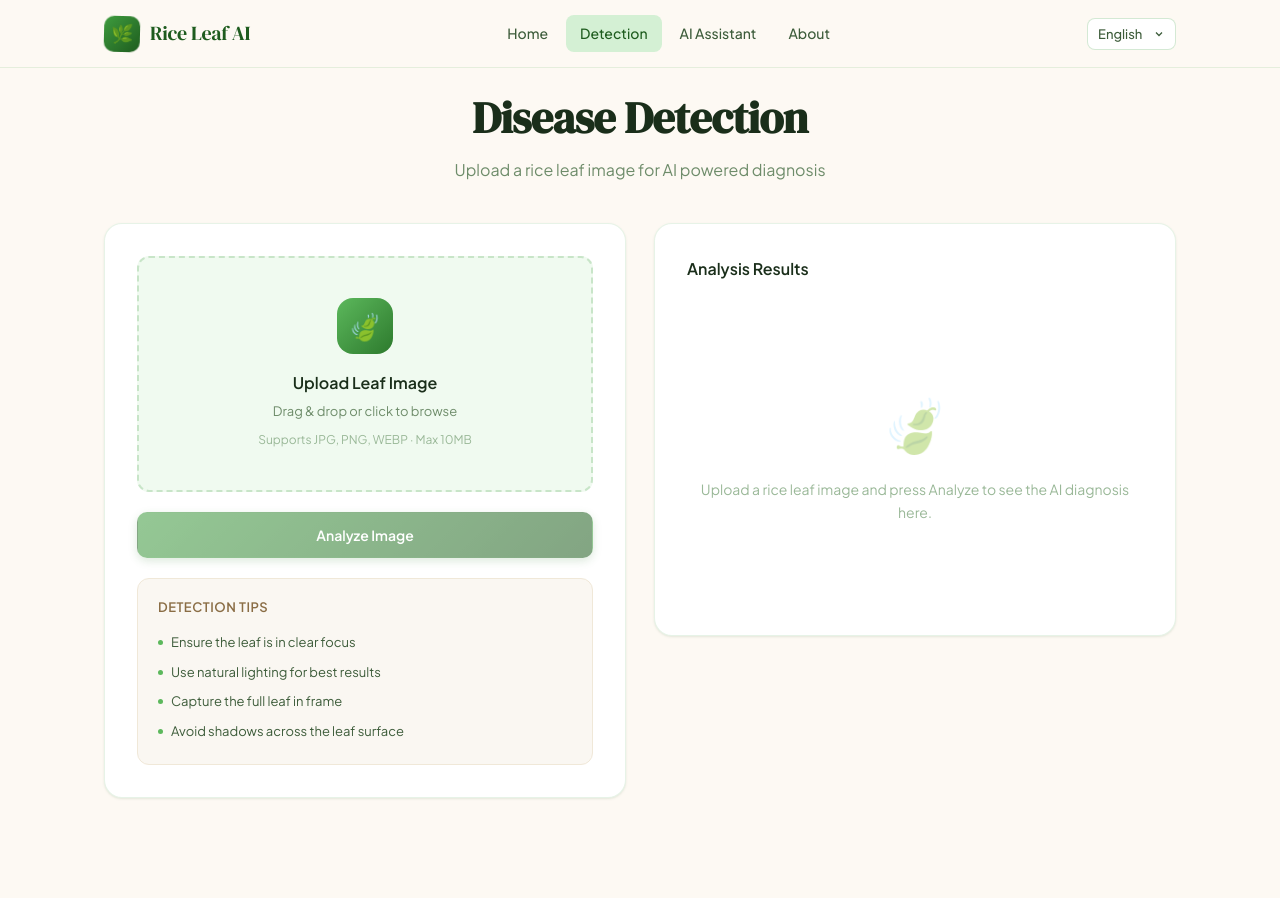
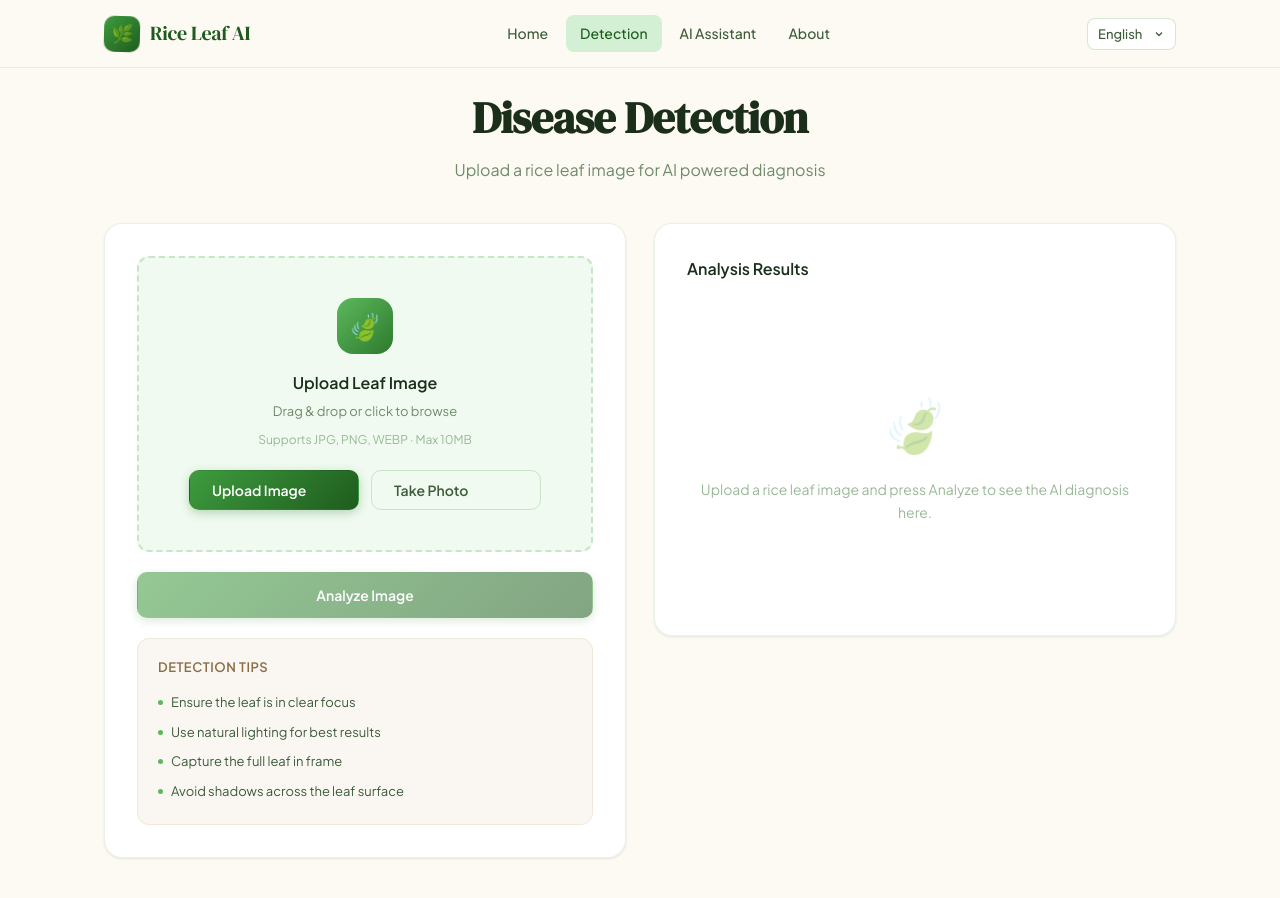
Before and after one commit to AkshayShetty7/Rice-Ai, a React (Vite) app in the folder frontend/: page /detection in a window 1280 px wide. Shown: the top 898 px of the page. Built offline with nearby package versions, Linux system fonts and the light colour scheme; no server answers.

Commit message:
Update Take photo option

```diff
--- a/frontend/src/components/ImageUpload.jsx
+++ b/frontend/src/components/ImageUpload.jsx
@@ -1,63 +1,136 @@
 import { useState, useRef } from "react";
 import { useI18n } from "../i18n";
 
-export default function ImageUpload({ setFile, hasFile, preview, onClear }) {
+export default function ImageUpload({
+  setFile,
+  hasFile,
+  preview,
+  onClear,
+}) {
   const { t } = useI18n();
+
   const [dragging, setDragging] = useState(false);
-  const inputRef = useRef(null);
+
+  const uploadRef = useRef(null);
+  const cameraRef = useRef(null);
 
   const processFile = (file) => {
     if (!file) return;
     setFile(file);
   };
 
-  const handleChange = (e) => processFile(e.target.files[0]);
+  const handleChange = (e) => {
+    processFile(e.target.files[0]);
+  };
 
   const handleDrop = (e) => {
     e.preventDefault();
     setDragging(false);
-    processFile(e.dataTransfer.files[0]);
+
+    if (e.dataTransfer.files.length > 0) {
+      processFile(e.dataTransfer.files[0]);
+    }
   };
 
   return (
     <div>
-      {/* Upload zone */}
       {!hasFile && (
         <div
           className={`upload-zone ${dragging ? "drag-over" : ""}`}
-          onDragOver={(e) => { e.preventDefault(); setDragging(true); }}
+          onDragOver={(e) => {
+            e.preventDefault();
+            setDragging(true);
+          }}
           onDragLeave={() => setDragging(false)}
           onDrop={handleDrop}
         >
+          {/* Hidden Inputs */}
           <input
-            ref={inputRef}
+            ref={uploadRef}
             type="file"
             accept="image/*"
+            hidden
             onChange={handleChange}
-            aria-label={t("detection.uploadTitle")}
           />
-          <div className="upload-icon" aria-hidden="true">🍃</div>
-          <p className="upload-title">{t("detection.uploadTitle")}</p>
-          <p className="upload-sub">{t("detection.uploadDesc")}</p>
-          <p className="upload-hint">{t("detection.uploadHint")}</p>
+
+          <input
+            ref={cameraRef}
+            type="file"
+            accept="image/*"
+            capture="environment"
+            hidden
+            onChange={handleChange}
+          />
+
+          <div className="upload-icon" aria-hidden="true">
+            🍃
+          </div>
+
+          <p className="upload-title">
+            {t("detection.uploadTitle")}
+          </p>
+
+          <p className="upload-sub">
+            {t("detection.uploadDesc")}
+          </p>
+
+          <p className="upload-hint">
+            {t("detection.uploadHint")}
+          </p>
+
+          {/* Buttons */}
+          <div className="upload-actions">
+            <button
+              type="button"
+              className="btn btn-primary"
+              onClick={() => uploadRef.current.click()}
+            >
+                {t("detection.uploadImage")}
+            </button>
+
+            <button
+              type="button"
+              className="btn btn-outline"
+              onClick={() => cameraRef.current.click()}
+            >
+                 {t("detection.takePhoto")}
+            </button>
+          </div>
         </div>
       )}
 
-      {/* Preview */}
       {hasFile && preview && (
         <div className="anim-scale-in">
           <div className="preview-wrapper">
             <img src={preview} alt="Leaf preview" />
-            <div className="preview-overlay" aria-hidden="true" />
-            <div className="preview-badge">Ready to analyze</div>
+
+            <div
+              className="preview-overlay"
+              aria-hidden="true"
+            />
+
+            <div className="preview-badge">
+              Ready to analyze
+            </div>
           </div>
-          <div style={{ marginTop: "12px", textAlign: "center" }}>
+
+          <div
+            style={{
+              marginTop: "12px",
+              textAlign: "center",
+            }}
+          >
             <button
               className="btn btn-ghost"
               onClick={() => {
                 if (onClear) onClear();
                 else setFile(null);
-                if (inputRef.current) inputRef.current.value = "";
+
+                if (uploadRef.current)
+                  uploadRef.current.value = "";
+
+                if (cameraRef.current)
+                  cameraRef.current.value = "";
               }}
             >
               {t("detection.changeImage")}
--- a/frontend/src/i18n/en.json
+++ b/frontend/src/i18n/en.json
@@ -17,14 +17,8 @@
     "stat2Value": "5",
     "stat2Label": "Diseases Detected",
     "stat3Value": "<2s",
-    "stat3Label": "Analysis Time",
-    "featuresTitle": "How It Works",
-    "feature1Title": "Upload Image",
-    "feature1Desc": "Take a photo of your rice leaf or upload from your gallery for instant analysis.",
-    "feature2Title": "AI Analysis",
-    "feature2Desc": "Our deep learning model scans for disease patterns with high precision.",
-    "feature3Title": "Get Results",
-    "feature3Desc": "Receive detailed diagnosis with confidence scores and treatment recommendations."
+    "stat3Label": "Analysis Time"
+
   },
   "detection": {
     "title": "Disease Detection",
@@ -44,7 +38,9 @@
     "tip1": "Ensure the leaf is in clear focus",
     "tip2": "Use natural lighting for best results",
     "tip3": "Capture the full leaf in frame",
-    "tip4": "Avoid shadows across the leaf surface"
+    "tip4": "Avoid shadows across the leaf surface",
+    "uploadImage": "Upload Image",
+    "takePhoto": "Take Photo"
   },
   "chatbot": {
     "title": "AI Field Assistant",
--- a/frontend/src/i18n/hi.json
+++ b/frontend/src/i18n/hi.json
@@ -44,7 +44,9 @@
     "tip1": "सुनिश्चित करें कि पत्ती स्पष्ट फोकस में हो",
     "tip2": "सर्वोत्तम परिणामों के लिए प्राकृतिक प्रकाश का उपयोग करें",
     "tip3": "फ्रेम में पूरी पत्ती कैप्चर करें",
-    "tip4": "पत्ती की सतह पर छाया से बचें"
+    "tip4": "पत्ती की सतह पर छाया से बचें",
+    "uploadImage": "छवि अपलोड करें",
+    "takePhoto": "फोटो लें"
   },
   "chatbot": {
     "title": "AI फील्ड सहायक",
--- a/frontend/src/i18n/kn.json
+++ b/frontend/src/i18n/kn.json
@@ -44,7 +44,9 @@
     "tip1": "ಎಲೆ ಸ್ಪಷ್ಟ ಫೋಕಸ್‌ನಲ್ಲಿ ಇರುವಂತೆ ನೋಡಿಕೊಳ್ಳಿ",
     "tip2": "ಉತ್ತಮ ಫಲಿತಾಂಶಕ್ಕಾಗಿ ನೈಸರ್ಗಿಕ ಬೆಳಕು ಬಳಸಿ",
     "tip3": "ಫ್ರೇಮ್‌ನಲ್ಲಿ ಸಂಪೂರ್ಣ ಎಲೆ ಸೆರೆಹಿಡಿಯಿರಿ",
-    "tip4": "ಎಲೆಯ ಮೇಲ್ಮೈ ಮೇಲೆ ನೆರಳು ಬೀಳದಂತೆ ಎಚ್ಚರ"
+    "tip4": "ಎಲೆಯ ಮೇಲ್ಮೈ ಮೇಲೆ ನೆರಳು ಬೀಳದಂತೆ ಎಚ್ಚರ",
+    "uploadImage": "ಚಿತ್ರ ಅಪ್‌ಲೋಡ್ ಮಾಡಿ",
+    "takePhoto": "ಫೋಟೋ ತೆಗೆಯಿರಿ"
   },
   "chatbot": {
     "title": "AI ಕ್ಷೇತ್ರ ಸಹಾಯಕ",
--- a/frontend/src/styles/global.css
+++ b/frontend/src/styles/global.css
@@ -430,6 +430,20 @@ a { text-decoration: none; color: inherit; }
   transition: border-color 0.2s, background 0.2s;
   background: var(--green-50);
 }
+
+.upload-actions {
+  display: flex;
+  justify-content: center;
+  gap: 12px;
+  margin-top: 20px;
+  flex-wrap: wrap;
+}
+
+.upload-actions .btn {
+  min-width: 170px;
+
+}
+
 .upload-zone:hover, .upload-zone.drag-over {
   border-color: var(--green-500);
   background: var(--green-100);
```
